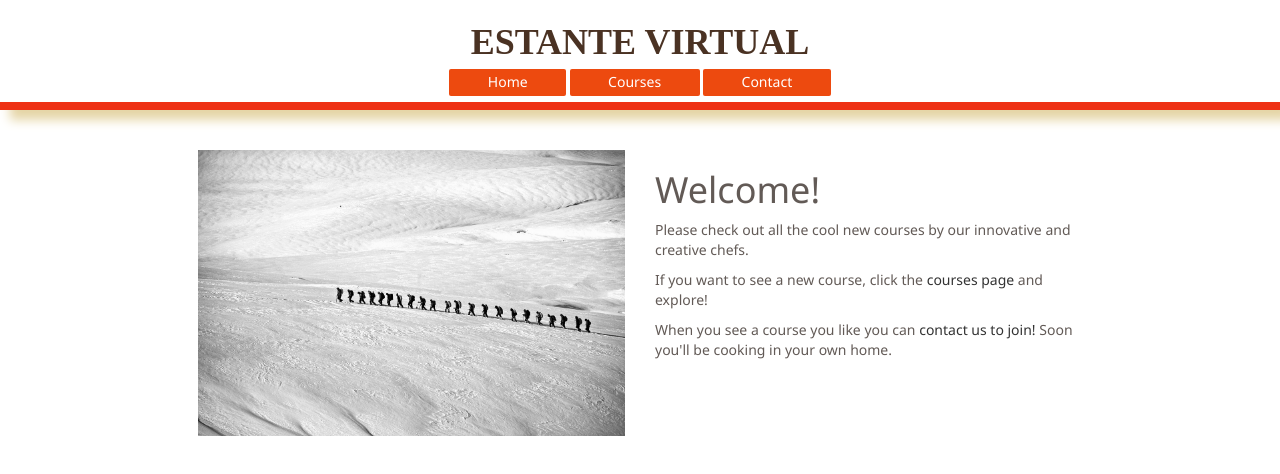
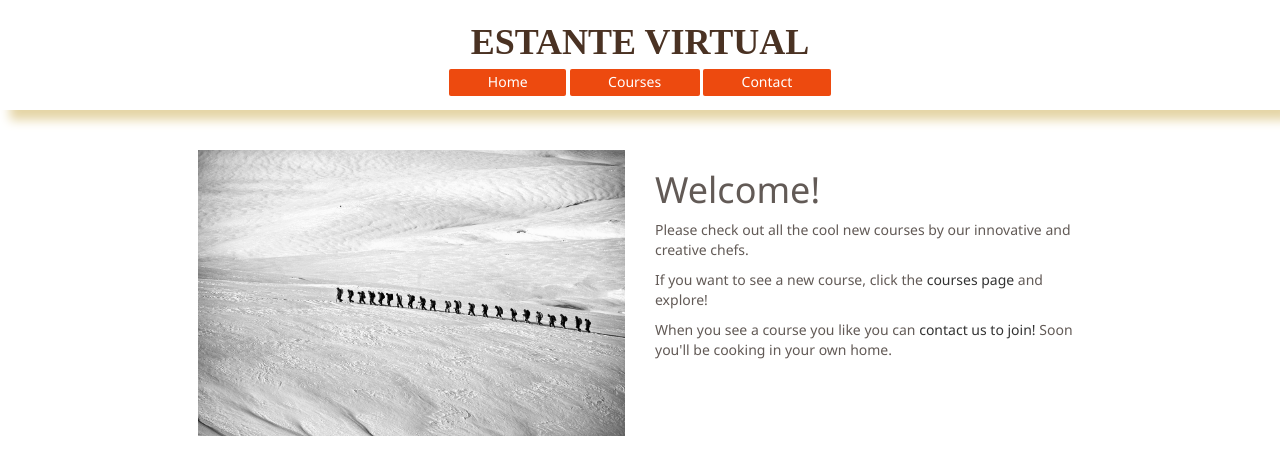
Before and after one commit to MasfStrnge/Estante_Virtual, a website: page Estante_Virtual/views/index.html in a window 1280 px wide. Drawn offline with Linux system fonts and the light colour scheme; files that its build step writes are made by us from their sources; files whose address does not match are found by name; a web font is replaced by a local one.

Commit message:
mudança da div nav para id header

```diff
--- a/Estante_Virtual/public/css/confetti_cuisine.css
+++ b/Estante_Virtual/public/css/confetti_cuisine.css
@@ -8,11 +8,10 @@ body {
   color: #625a56;
 }
 
-#nav {
+#header {
   width: 100%;
   height: 110px;
   padding: 20px 0 5px 0;
-  border-bottom: solid 8px #ee3114;
   box-shadow: 10px 10px 10px #E5D5A6;
   position: absolute;
   top: 0;
--- a/Estante_Virtual/views/index.html
+++ b/Estante_Virtual/views/index.html
@@ -9,7 +9,7 @@
   </head>
 
   <body>
-    <div id="nav">
+    <div id="header">
       <div class="col-sm nav-align"><h1 id="title">Estante Virtual</h1></div>
       <div class="col-sm nav-align">
         <a href="/"> <span class="button">Home</span> </a>
```
Also changed, not shown: Estante_Virtual/views/contact.html (+1 -1 lines), Estante_Virtual/views/courses.html (+1 -1 lines), Estante_Virtual/views/error.html (+1 -1 lines), Estante_Virtual/views/thanks.html (+1 -1 lines).
